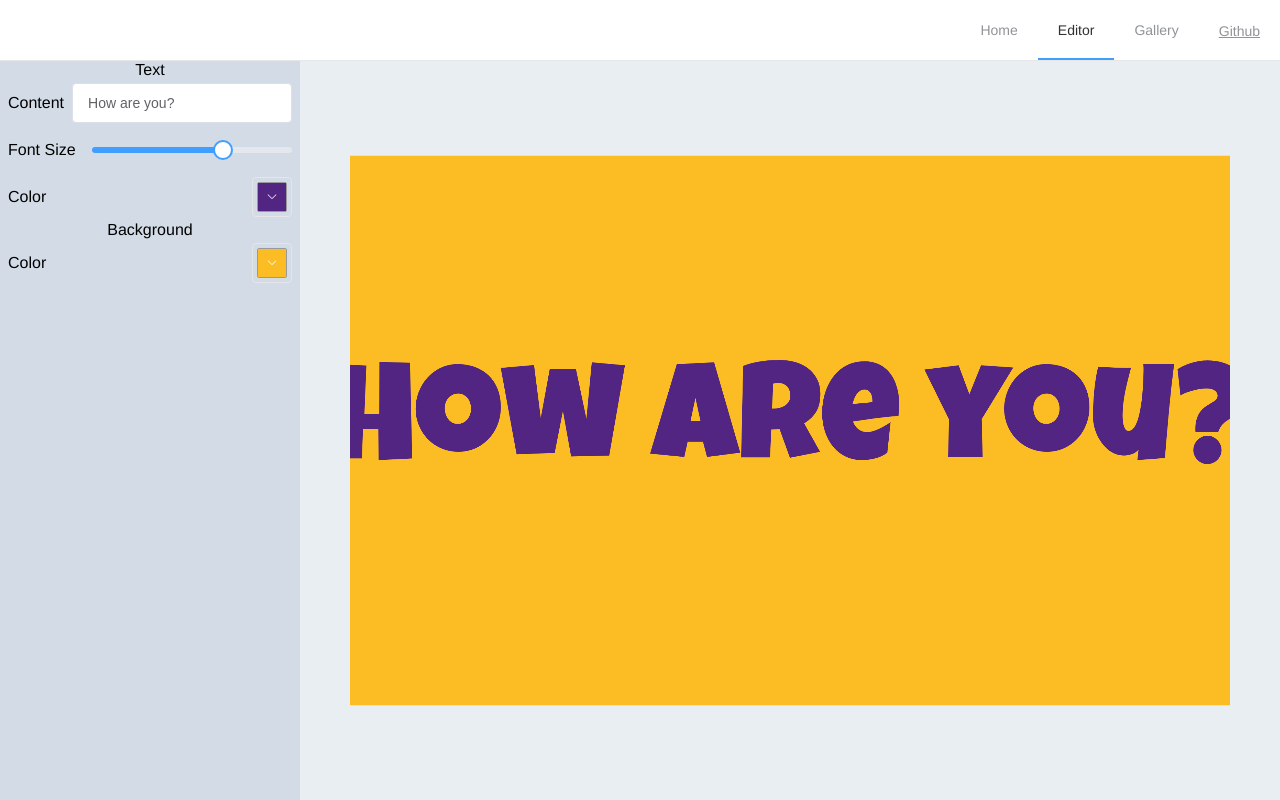
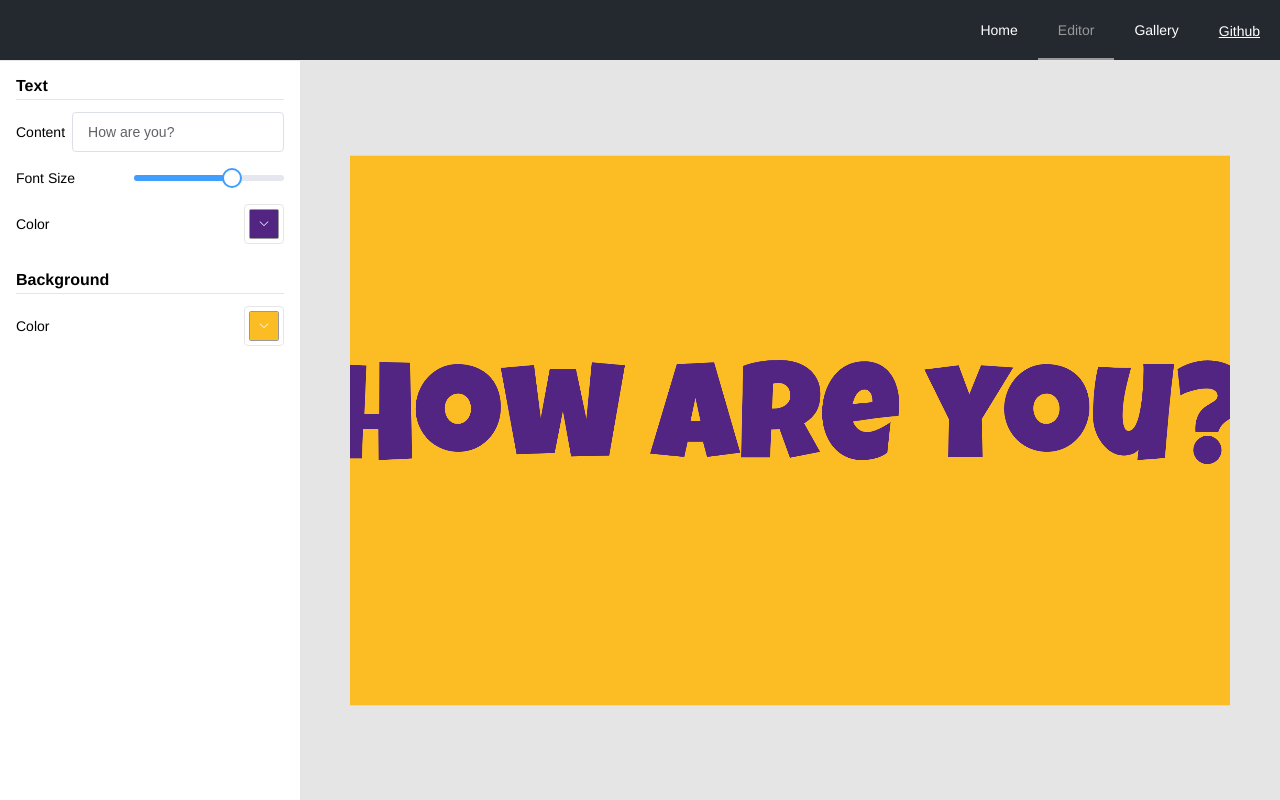
Before and after one commit to pearmini/colorfu, a Vue app: page /editor in a window 1280 px wide. Built offline with nearby package versions, Linux system fonts and the light colour scheme.

Commit message:
feat(style): change styles of header and attribute-tree

```diff
--- a/src/components/AttributeTree.vue
+++ b/src/components/AttributeTree.vue
@@ -7,28 +7,23 @@
       :values="values"
     />
   </div>
-  <div v-else-if="options.type === 'section'">
-    <span>{{ options.name }}</span>
+  <group v-else-if="options.type === 'section'" :name="options.name">
     <attribute-tree
       v-for="child in options.children"
       :options="child"
       :key="child.key"
       :values="values"
     />
-  </div>
+  </group>
   <feild v-else :name="options.name" :flex="options.type === 'image' ? 'col' : 'row'">
-    <el-input
-      v-if="options.type === 'text'"
-      :placeholder="options.placeholder"
-      v-model="value"
-    />
+    <el-input v-if="options.type === 'text'" :placeholder="options.placeholder" v-model="value" />
     <el-color-picker v-if="options.type === 'color'" v-model="value" />
     <el-slider
       v-if="options.type === 'number'"
       v-model="value"
       :min="options.min"
       :max="options.max"
-      :style="{ width: 200 + 'px' }"
+      :style="{ width: 150 + 'px' }"
     >
     </el-slider>
     <el-upload
@@ -50,10 +45,11 @@ import { Message } from "element-ui";
 import { readFile } from "../utils/read";
 import { get, set } from "../utils/object";
 import Feild from "./Field.vue";
+import Group from "./Group.vue";
 
 export default {
   name: "attribute-tree",
-  components: { Feild },
+  components: { Feild, Group },
   props: {
     options: Object,
     values: Object,
--- a/src/components/Field.vue
+++ b/src/components/Field.vue
@@ -15,7 +15,7 @@ export default {
     },
   },
   data() {
-    return { containerClass: "container", rowClass: "row", colClass: "col" };
+    return { containerClass: "field-container", rowClass: "row", colClass: "col" };
   },
 };
 </script>
@@ -26,8 +26,9 @@ export default {
   padding-right: 0.5em;
 }
 
-.container {
-  padding: 0.25em 0.5em;
+.field-container {
+  padding: 0.25em 0em;
+  font-size: 14px;
 }
 
 .row {
--- /dev/null
+++ b/src/components/Group.vue
@@ -0,0 +1,35 @@
+<template>
+  <div class="group-container">
+    <span>{{ name }}</span>
+    <div class="group-children">
+      <slot />
+    </div>
+  </div>
+</template>
+
+<script>
+export default {
+  props: {
+    name: String,
+  },
+};
+</script>
+
+<style scoped>
+.group-container {
+  padding: 1em 1em 0 1em;
+}
+
+.group-container > span {
+  width: 100%;
+  text-align: left;
+  display: inline-block;
+  font-weight: bold;
+  border-bottom: 1px solid #e5e5e5;
+  padding-bottom: 0.25em;
+}
+
+.group-children {
+  padding: 0.5em 0;
+}
+</style>
--- a/src/components/NavHeader.vue
+++ b/src/components/NavHeader.vue
@@ -1,13 +1,18 @@
 <template>
   <div>
-    <el-menu mode="horizontal" :router="true" :default-active="path">
+    <el-menu
+      mode="horizontal"
+      :router="true"
+      :default-active="path"
+      background-color="#24292f"
+      text-color="#ffffff"
+      active-text-color="#999999"
+    >
       <el-menu-item index="/">Home</el-menu-item>
       <el-menu-item index="/editor"> Editor</el-menu-item>
       <el-menu-item index="/gallery">Gallery</el-menu-item>
       <el-menu-item index="">
-        <a href="https://github.com/pearmini/carpe-diem" target="_blank"
-          >Github</a
-        >
+        <a href="https://github.com/pearmini/carpe-diem" target="_blank">Github</a>
       </el-menu-item>
     </el-menu>
   </div>
@@ -17,7 +22,7 @@
 export default {
   data() {
     return {
-      path: this.$router.currentRoute.path
+      path: this.$router.currentRoute.path,
     };
   },
   watch: {
--- a/src/components/Screen.vue
+++ b/src/components/Screen.vue
@@ -1,6 +1,6 @@
 <template>
   <div
-    class="container"
+    class="screen-container"
     :style="{
       left: -border.left + 'px',
       top: -border.top + 'px',
@@ -58,7 +58,7 @@ export default {
 </script>
 
 <style scoped>
-.container {
+.screen-container {
   position: relative;
 }
 </style>
--- a/src/components/Wallpaper.vue
+++ b/src/components/Wallpaper.vue
@@ -1,6 +1,5 @@
 <template>
   <div
-    class="container"
     v-loading="loading"
     :style="{ width: width + 'px', height: height + 'px' }"
   >
--- a/src/pages/Editor.vue
+++ b/src/pages/Editor.vue
@@ -1,5 +1,5 @@
 <template>
-  <el-container class="container">
+  <el-container class="editor-container">
     <el-aside width="300px">
       <attribute-tree :options="attribute" :values="example" />
     </el-aside>
@@ -86,20 +86,16 @@ export default {
 </script>
 
 <style scoped>
-.container {
+.editor-container {
   height: calc(100vh - 61px);
 }
 
-.el-footer {
-  background-color: #b3c0d1;
-}
-
 .el-aside {
-  background-color: #d3dce6;
+  background-color: #ffffff;
 }
 
 .el-container {
-  background-color: #e9eef3;
+  background-color: #e5e5e5;
   overflow: hidden;
   padding: 0px;
 }
```
